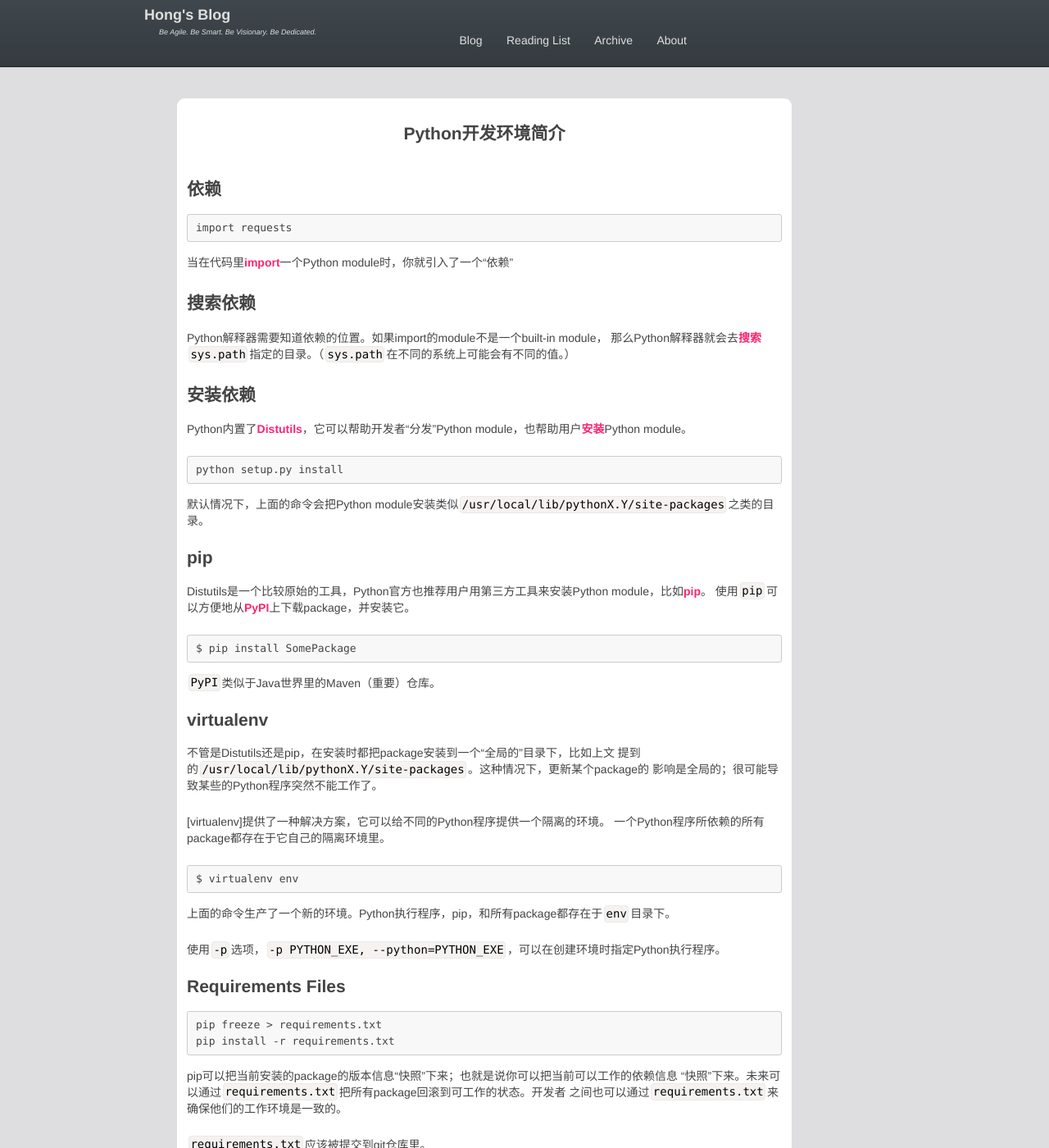
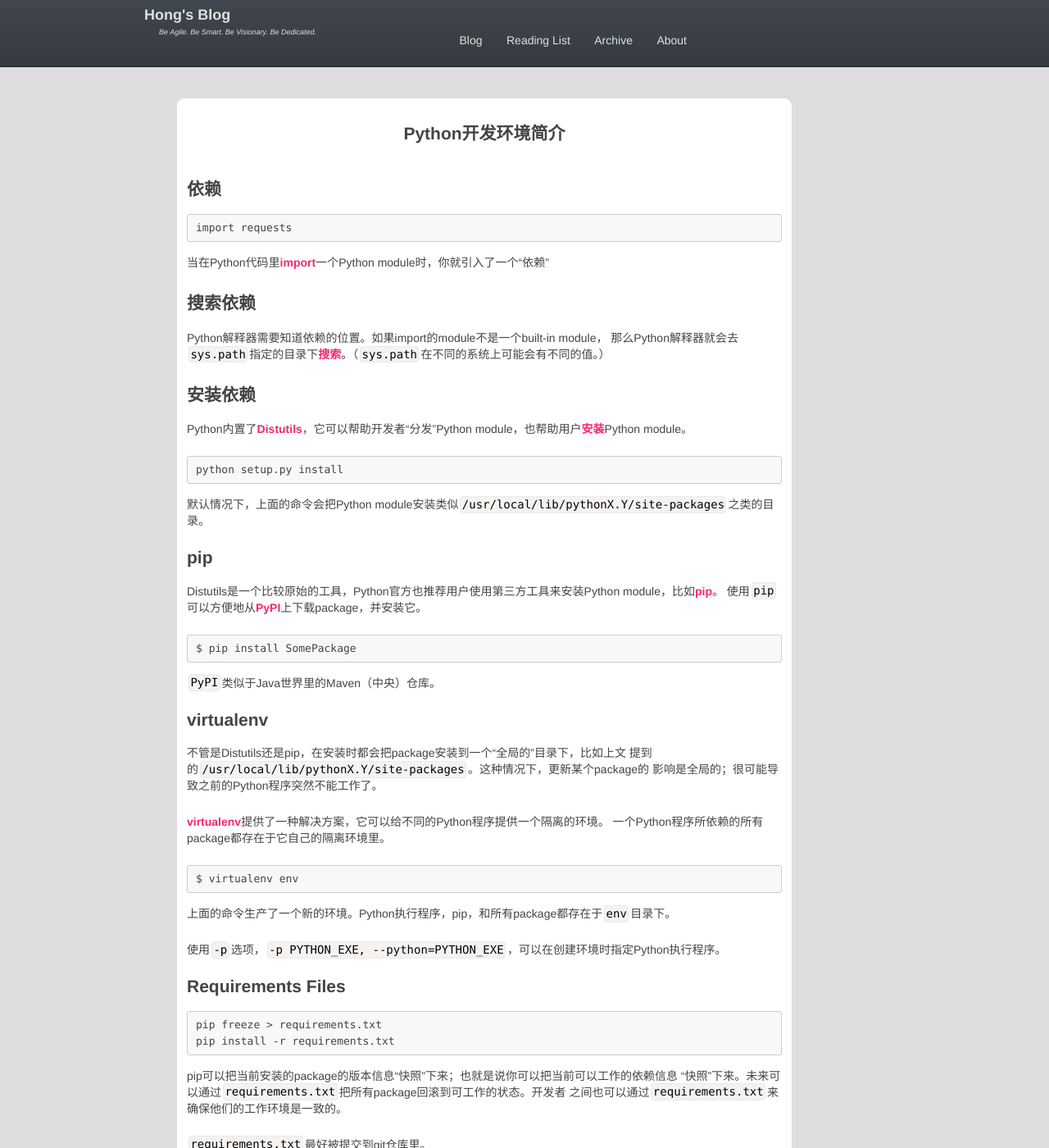
Before and after one commit to RockHong/rockhong.github.com, a Jekyll site: the page built from _posts/2016-04-20-build-a-python-dev-env.md, in a window 1280 px wide and 1400 px high. Shown: the whole window at 82% size. Built offline with Jekyll 4.4.1, drawn with Linux system fonts in a browser that asks for light colours; comment, search, counter and statistics services are not loaded.

Commit message:
refine post

```diff
--- a/_posts/2016-04-20-build-a-python-dev-env.md
+++ b/_posts/2016-04-20-build-a-python-dev-env.md
@@ -6,7 +6,6 @@ title: Python开发环境简介
 # MUST HAVE END
 
 is_short: true
-subtitle:
 tags:
 - python
 date: 2016-04-20 20:36:00
@@ -18,11 +17,11 @@ image_desc:
 
 	import requests
 
-当在代码里[import][1]一个Python module时，你就引入了一个“依赖”
+当在Python代码里[import][1]一个Python module时，你就引入了一个“依赖”
 
 ## 搜索依赖
 Python解释器需要知道依赖的位置。如果import的module不是一个built-in module，
-那么Python解释器就会去[搜索][2]`sys.path`指定的目录。（`sys.path`在不同的系统上可能会有不同的值。）
+那么Python解释器就会去`sys.path`指定的目录下[搜索][2]。（`sys.path`在不同的系统上可能会有不同的值。）
 
 ## 安装依赖
 Python内置了[Distutils][5]，它可以帮助开发者“分发”Python module，也帮助用户[安装][3]Python module。
@@ -32,19 +31,19 @@ Python内置了[Distutils][5]，它可以帮助开发者“分发”Python modul
 默认情况下，上面的命令会把Python module安装类似`/usr/local/lib/pythonX.Y/site-packages`之类的目录。
 
 ## pip
-Distutils是一个比较原始的工具，Python官方也推荐用户用第三方工具来安装Python module，比如[pip][8]。
+Distutils是一个比较原始的工具，Python官方也推荐用户使用第三方工具来安装Python module，比如[pip][8]。
 使用`pip`可以方便地从[PyPI][6]上下载package，并安装它。
 
 	$ pip install SomePackage
 
-`PyPI`类似于Java世界里的Maven（重要）仓库。
+`PyPI`类似于Java世界里的Maven（中央）仓库。
 
 ## virtualenv
-不管是Distutils还是pip，在安装时都把package安装到一个“全局的”目录下，比如上文
+不管是Distutils还是pip，在安装时都会把package安装到一个“全局的”目录下，比如上文
 提到的`/usr/local/lib/pythonX.Y/site-packages`。这种情况下，更新某个package的
-影响是全局的；很可能导致某些的Python程序突然不能工作了。
+影响是全局的；很可能导致之前的Python程序突然不能工作了。
 
-[virtualenv]提供了一种解决方案，它可以给不同的Python程序提供一个隔离的环境。
+[virtualenv][9]提供了一种解决方案，它可以给不同的Python程序提供一个隔离的环境。
 一个Python程序所依赖的所有package都存在于它自己的隔离环境里。
 
 	$ virtualenv env
@@ -62,9 +61,9 @@ pip可以把当前安装的package的版本信息“快照”下来；也就是
 “快照”下来。未来可以通过`requirements.txt`把所有package回滚到可工作的状态。开发者
 之间也可以通过`requirements.txt`来确保他们的工作环境是一致的。
 
-`requirements.txt`应该被提交到git仓库里。
+`requirements.txt`最好被提交到git仓库里。
 
-实际上，`requirements.txt`有点像Ruby世界里的`Gemfile.lock`。
+实际上，`requirements.txt`有点像Ruby世界里的`Gemfile.lock`文件。
 
 
 <p>
```
